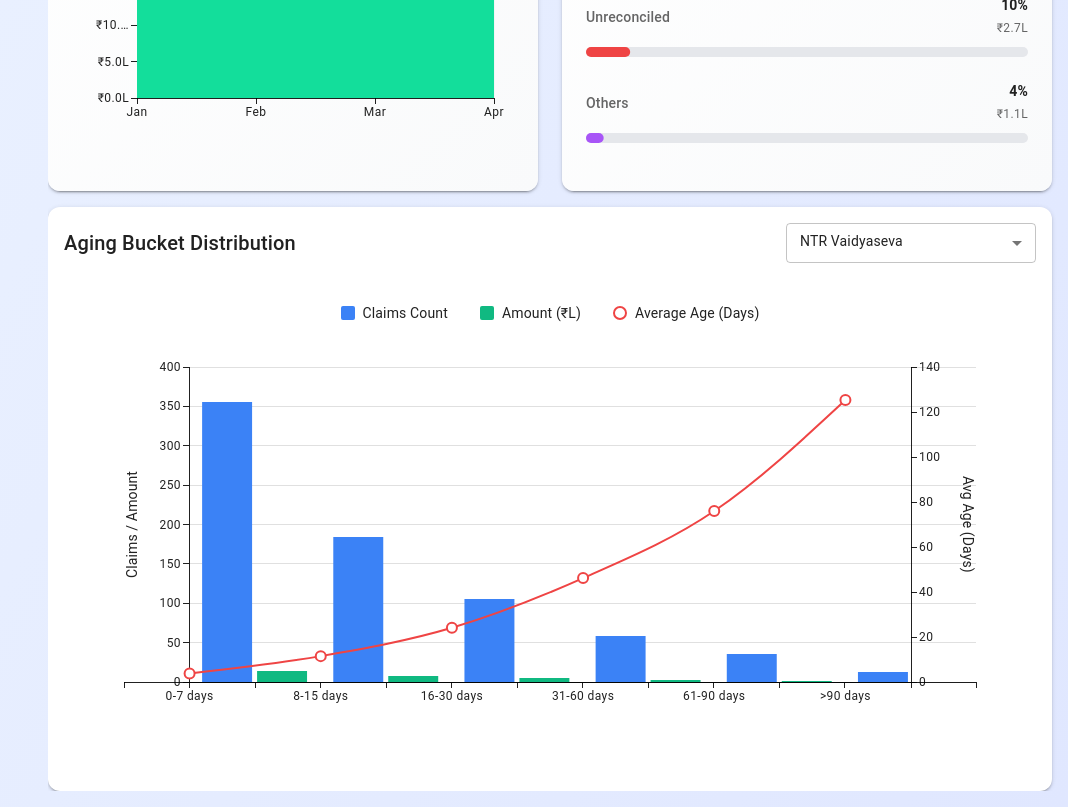
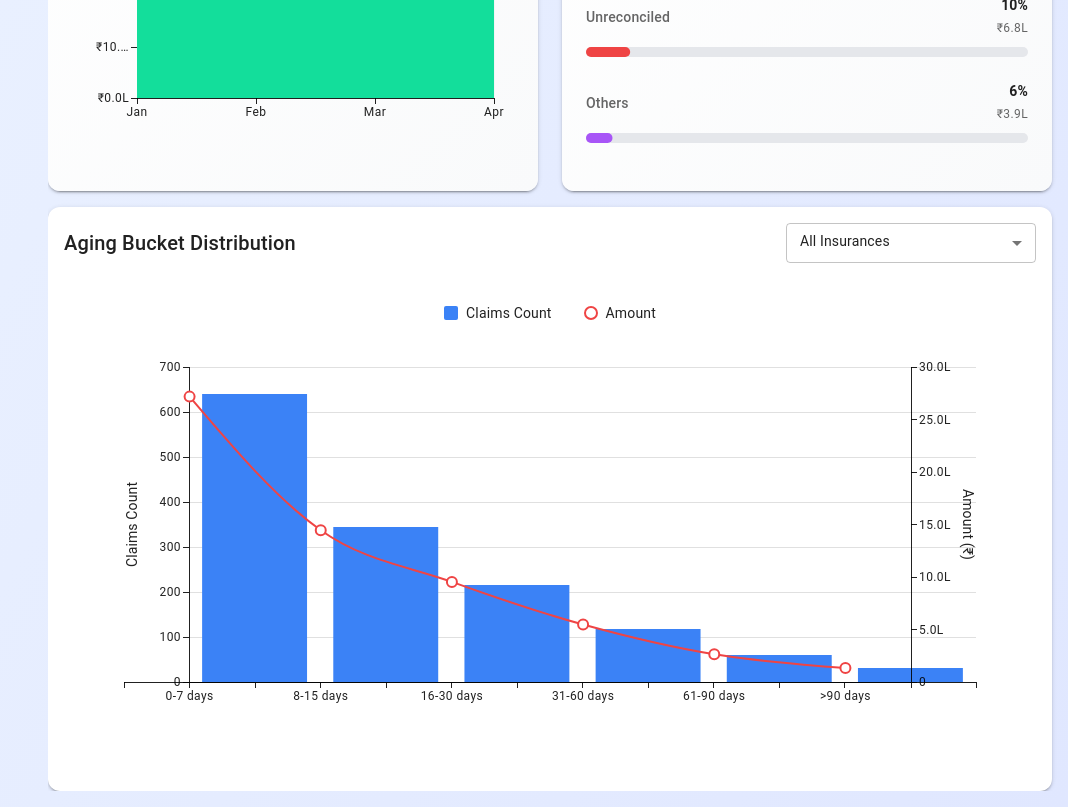
Before and after one commit to lavanyayarlagadda/Clamis_Traking, a React (Vite) app in the folder claims/: page /dashboard in a window 1280 px wide. Shown: the part 1440-2247 px from the top of the page, without its empty margins (212-1280 px from the left). Built offline with nearby package versions, Linux system fonts and the light colour scheme.

Commit message:
NO TICKET: fixed the aging graph issues

```diff
--- a/claims/src/pages/Dashboard/AginBucketDistribution.tsx
+++ b/claims/src/pages/Dashboard/AginBucketDistribution.tsx
@@ -1,4 +1,4 @@
-import React from 'react';
+import React from "react";
 import {
   Card,
   CardContent,
@@ -6,88 +6,100 @@ import {
   Typography,
   Box,
   Stack,
-} from '@mui/material';
-import {
-  BarChart,
-  LineChart,
-} from '@mui/x-charts';
-import MultiSelect from '../../components/reusable/MultiSelect'; // assuming this is your reusable component
+  Tooltip,
+} from "@mui/material";
+import { BarChart, LineChart } from "@mui/x-charts";
+import MultiSelect from "../../components/reusable/MultiSelect";
 
 const insuranceCompanies = [
-  'NTR Vaidyaseva',
-  'ICICI Lombard',
-  'Star Health',
-  'HDFC ERGO',
-  'Bajaj Allianz',
+  "NTR Vaidyaseva",
+  "ICICI Lombard",
+  "Star Health",
+  "HDFC ERGO",
+  "Bajaj Allianz",
 ];
 
 const AgingBucketDistribution: React.FC = () => {
   const [selectedCompanies, setSelectedCompanies] = React.useState<string[]>([
-    'NTR Vaidyaseva',
+    "ALL",
   ]);
+  const [hoveredIndex, setHoveredIndex] = React.useState<number | null>(null);
+  const [tooltipData, setTooltipData] = React.useState<{
+    bucket: string;
+    claims: number;
+    amount: number;
+    x: number;
+    y: number;
+  } | null>(null);
 
-  // Aging buckets
-  const buckets = ['0-7 days', '8-15 days', '16-30 days', '31-60 days', '61-90 days', '>90 days'];
+  const buckets = [
+    "0-7 days",
+    "8-15 days",
+    "16-30 days",
+    "31-60 days",
+    "61-90 days",
+    ">90 days",
+  ];
 
-  // Sample aging bucket data for each insurance company
-  const companyData: Record<string, { bucket: string; claims: number; amount: number; avgAge: number }[]> = {
-    'NTR Vaidyaseva': [
-      { bucket: '0-7 days', claims: 356, amount: 1367890, avgAge: 3.8 },
-      { bucket: '8-15 days', claims: 184, amount: 745678, avgAge: 11.5 },
-      { bucket: '16-30 days', claims: 106, amount: 523456, avgAge: 24.1 },
-      { bucket: '31-60 days', claims: 59, amount: 256789, avgAge: 46.2 },
-      { bucket: '61-90 days', claims: 35, amount: 128234, avgAge: 76.0 },
-      { bucket: '>90 days', claims: 13, amount: 61234, avgAge: 125.3 },
+  const companyData: Record<
+    string,
+    { bucket: string; claims: number; amount: number }[]
+  > = {
+    "NTR Vaidyaseva": [
+      { bucket: "0-7 days", claims: 356, amount: 1367890 },
+      { bucket: "8-15 days", claims: 184, amount: 745678 },
+      { bucket: "16-30 days", claims: 106, amount: 523456 },
+      { bucket: "31-60 days", claims: 59, amount: 256789 },
+      { bucket: "61-90 days", claims: 35, amount: 128234 },
+      { bucket: ">90 days", claims: 13, amount: 61234 },
     ],
-    'ICICI Lombard': [
-      { bucket: '0-7 days', claims: 80, amount: 400000, avgAge: 3.2 },
-      { bucket: '8-15 days', claims: 40, amount: 200000, avgAge: 10.8 },
-      { bucket: '16-30 days', claims: 40, amount: 100000, avgAge: 23.0 },
-      { bucket: '31-60 days', claims: 20, amount: 100000, avgAge: 44.5 },
-      { bucket: '61-90 days', claims: 10, amount: 50000, avgAge: 74.0 },
-      { bucket: '>90 days', claims: 5, amount: 30000, avgAge: 115.0 },
+    "ICICI Lombard": [
+      { bucket: "0-7 days", claims: 80, amount: 400000 },
+      { bucket: "8-15 days", claims: 40, amount: 200000 },
+      { bucket: "16-30 days", claims: 40, amount: 100000 },
+      { bucket: "31-60 days", claims: 20, amount: 100000 },
+      { bucket: "61-90 days", claims: 10, amount: 50000 },
+      { bucket: ">90 days", claims: 5, amount: 30000 },
     ],
-    'Star Health': [
-      { bucket: '0-7 days', claims: 90, amount: 450000, avgAge: 3.5 },
-      { bucket: '8-15 days', claims: 50, amount: 250000, avgAge: 11.0 },
-      { bucket: '16-30 days', claims: 30, amount: 150000, avgAge: 23.5 },
-      { bucket: '31-60 days', claims: 20, amount: 80000, avgAge: 45.0 },
-      { bucket: '61-90 days', claims: 8, amount: 40000, avgAge: 75.0 },
-      { bucket: '>90 days', claims: 6, amount: 20000, avgAge: 118.0 },
+    "Star Health": [
+      { bucket: "0-7 days", claims: 90, amount: 450000 },
+      { bucket: "8-15 days", claims: 50, amount: 250000 },
+      { bucket: "16-30 days", claims: 30, amount: 150000 },
+      { bucket: "31-60 days", claims: 20, amount: 80000 },
+      { bucket: "61-90 days", claims: 8, amount: 40000 },
+      { bucket: ">90 days", claims: 6, amount: 20000 },
     ],
-    'HDFC ERGO': [
-      { bucket: '0-7 days', claims: 65, amount: 300000, avgAge: 3.6 },
-      { bucket: '8-15 days', claims: 40, amount: 150000, avgAge: 11.1 },
-      { bucket: '16-30 days', claims: 20, amount: 100000, avgAge: 24.0 },
-      { bucket: '31-60 days', claims: 10, amount: 60000, avgAge: 45.5 },
-      { bucket: '61-90 days', claims: 5, amount: 25000, avgAge: 73.0 },
-      { bucket: '>90 days', claims: 2, amount: 10000, avgAge: 110.0 },
+    "HDFC ERGO": [
+      { bucket: "0-7 days", claims: 65, amount: 300000 },
+      { bucket: "8-15 days", claims: 40, amount: 150000 },
+      { bucket: "16-30 days", claims: 20, amount: 100000 },
+      { bucket: "31-60 days", claims: 10, amount: 60000 },
+      { bucket: "61-90 days", claims: 5, amount: 25000 },
+      { bucket: ">90 days", claims: 2, amount: 10000 },
     ],
-    'Bajaj Allianz': [
-      { bucket: '0-7 days', claims: 50, amount: 200000, avgAge: 3.1 },
-      { bucket: '8-15 days', claims: 30, amount: 100000, avgAge: 10.9 },
-      { bucket: '16-30 days', claims: 20, amount: 80000, avgAge: 22.8 },
-      { bucket: '31-60 days', claims: 9, amount: 50000, avgAge: 43.5 },
-      { bucket: '61-90 days', claims: 3, amount: 20000, avgAge: 70.0 },
-      { bucket: '>90 days', claims: 5, amount: 12000, avgAge: 109.0 },
+    "Bajaj Allianz": [
+      { bucket: "0-7 days", claims: 50, amount: 200000 },
+      { bucket: "8-15 days", claims: 30, amount: 100000 },
+      { bucket: "16-30 days", claims: 20, amount: 80000 },
+      { bucket: "31-60 days", claims: 9, amount: 50000 },
+      { bucket: "61-90 days", claims: 3, amount: 20000 },
+      { bucket: ">90 days", claims: 5, amount: 12000 },
     ],
   };
 
   const getCombinedData = () => {
-    const isAllSelected = selectedCompanies.includes('ALL');
-    const companies = isAllSelected ? insuranceCompanies : selectedCompanies;
+    const isAll = selectedCompanies.includes("ALL");
+    const companies = isAll ? insuranceCompanies : selectedCompanies;
 
     return buckets.map((bucket) => {
       let claims = 0;
       let amount = 0;
-      let avgAgeTotal = 0;
 
       companies.forEach((company) => {
         const record = companyData[company].find((d) => d.bucket === bucket);
         if (record) {
           claims += record.claims;
           amount += record.amount;
-          avgAgeTotal += record.avgAge;
         }
       });
 
@@ -95,36 +107,90 @@ const AgingBucketDistribution: React.FC = () => {
         bucket,
         claims,
         amount,
-        avgAge: +(avgAgeTotal / companies.length).toFixed(1),
       };
     });
   };
 
   const handleCompanyChange = (selected: string[]) => {
     if (selected.length === 0) {
-      setSelectedCompanies(['NTR Vaidyaseva']);
-    } else if (selected.includes('ALL')) {
-      setSelectedCompanies(['ALL']);
+      setSelectedCompanies(["NTR Vaidyaseva"]);
+    } else if (selected.includes("ALL")) {
+      setSelectedCompanies(["ALL"]);
     } else {
       setSelectedCompanies(selected);
     }
   };
 
+  const formatAmount = (value: number): string => {
+    if (value >= 1_00_00_000) return `${(value / 1_00_00_000).toFixed(1)}Cr`;
+    if (value >= 1_00_000) return `${(value / 1_00_000).toFixed(1)}L`;
+    if (value >= 1_000) return `${(value / 1_000).toFixed(1)}K`;
+    return `${value}`;
+  };
+
   const data = getCombinedData();
+
+  const handleMouseEnter = (
+    event: React.MouseEvent<SVGRectElement>,
+    index: number
+  ) => {
+    const rect = event.currentTarget.getBoundingClientRect();
+    setHoveredIndex(index);
+    setTooltipData({
+      ...data[index],
+      x: rect.left + rect.width / 2,
+      y: rect.top,
+    });
+  };
+
+  const handleMouseLeave = () => {
+    setTooltipData(null);
+  };
+
+  const createVirtualAnchor = () => {
+    if (!tooltipData) return null;
+
+    return {
+      getBoundingClientRect: () => ({
+        top: tooltipData.y,
+        left: tooltipData.x,
+        right: tooltipData.x,
+        bottom: tooltipData.y,
+        width: 0,
+        height: 0,
+        x: tooltipData.x,
+        y: tooltipData.y,
+        toJSON: () => ({
+          top: tooltipData.y,
+          left: tooltipData.x,
+          right: tooltipData.x,
+          bottom: tooltipData.y,
+          width: 0,
+          height: 0,
+          x: tooltipData.x,
+          y: tooltipData.y,
+        }),
+      }),
+    };
+  };
 
   return (
     <Card
       elevation={3}
       sx={{
-        bgcolor: 'linear-gradient(135deg, #ffffff 0%, #f9fafb 100%)',
+        bgcolor: "linear-gradient(135deg, #ffffff 0%, #f9fafb 100%)",
         borderRadius: 3,
         boxShadow: 2,
-        transition: 'transform 0.2s ease-in-out',
+        transition: "transform 0.2s ease-in-out",
       }}
     >
       <CardHeader
         title={
-          <Stack direction="row" justifyContent="space-between" alignItems="center">
+          <Stack
+            direction="row"
+            justifyContent="space-between"
+            alignItems="center"
+          >
             <Typography variant="h6" fontWeight="medium">
               Aging Bucket Distribution
             </Typography>
@@ -133,8 +199,8 @@ const AgingBucketDistribution: React.FC = () => {
                 options={insuranceCompanies}
                 selected={selectedCompanies}
                 onChange={handleCompanyChange}
+                includeAllOption
                 width={250}
-                includeAllOption
                 placeholder="Select insurance companies"
               />
             </Box>
@@ -142,15 +208,24 @@ const AgingBucketDistribution: React.FC = () => {
         }
       />
       <CardContent>
-        <Box display="flex" gap={4} justifyContent="center" mt={1} mb={3} flexWrap="wrap">
+        <Box
+          display="flex"
+          gap={4}
+          justifyContent="center"
+          mt={1}
+          mb={3}
+          flexWrap="wrap"
+        >
           <Box display="flex" alignItems="center" gap={1}>
-            <Box sx={{ width: 14, height: 14, bgcolor: '#3b82f6', borderRadius: 0.5 }} />
+            <Box
+              sx={{
+                width: 14,
+                height: 14,
+                bgcolor: "#3b82f6",
+                borderRadius: 0.5,
+              }}
+            />
             <Typography variant="body2">Claims Count</Typography>
-          </Box>
-
-          <Box display="flex" alignItems="center" gap={1}>
-            <Box sx={{ width: 14, height: 14, bgcolor: '#10b981', borderRadius: 0.5 }} />
-            <Typography variant="body2">Amount (₹L)</Typography>
           </Box>
 
           <Box display="flex" alignItems="center" gap={1}>
@@ -158,74 +233,135 @@ const AgingBucketDistribution: React.FC = () => {
               sx={{
                 width: 14,
                 height: 14,
-                borderRadius: '50%',
-                border: '2px solid #ef4444',
-                bgcolor: 'transparent',
+                borderRadius: "50%",
+                border: "2px solid #ef4444",
+                bgcolor: "transparent",
               }}
             />
-            <Typography variant="body2">Average Age (Days)</Typography>
+            <Typography variant="body2">Amount </Typography>
           </Box>
         </Box>
 
-        <Box sx={{ position: 'relative', height: 420 }}>
+        <Box sx={{ position: "relative", height: 420 }}>
           <BarChart
             height={420}
             margin={{ top: 20, bottom: 60, left: 60, right: 60 }}
             xAxis={[
               {
-                id: 'bucket',
+                id: "bucket",
                 data: buckets,
-                scaleType: 'band',
+                scaleType: "band",
                 tickLabelStyle: {
                   angle: -30,
-                  textAnchor: 'end',
+                  textAnchor: "end",
                   fontSize: 12,
                 },
               },
             ]}
-            yAxis={[{ id: 'left-axis', label: 'Claims / Amount' }]}
+            yAxis={[{ id: "left-axis", label: "Claims Count" }]}
             series={[
               {
-                id: 'claims',
+                id: "claims",
                 data: data.map((d) => d.claims),
-                color: '#3b82f6',
-              },
-              {
-                id: 'amount',
-                data: data.map((d) => +(d.amount / 100000).toFixed(2)),
-                color: '#10b981',
+                color: "#3b82f6",
               },
             ]}
             grid={{ horizontal: true }}
+            slotProps={{
+              bar: {
+                onMouseEnter: (event: React.MouseEvent<SVGRectElement>) => {
+                  // Get the index from the event target's position
+                  const svgRect = event.currentTarget
+                    .closest("svg")
+                    ?.getBoundingClientRect();
+                  const barWidth = svgRect?.width
+                    ? svgRect.width / buckets.length
+                    : 0;
+                  const mouseX = event.clientX - (svgRect?.left || 0);
+                  const index = Math.floor(mouseX / barWidth);
+
+                  if (index >= 0 && index < buckets.length) {
+                    handleMouseEnter(event, index);
+                  }
+                },
+                onMouseLeave: () => {
+                  setHoveredIndex(null);
+                  setTooltipData(null);
+                },
+              },
+              tooltip: {
+                trigger: "none",
+              },
+            }}
           />
 
           <LineChart
             height={420}
             margin={{ top: 20, bottom: 60, left: 60, right: 60 }}
-            xAxis={[
+            xAxis={[{ id: "bucket", data: buckets, scaleType: "band" }]}
+            yAxis={[
               {
-                id: 'bucket',
-                data: buckets,
-                scaleType: 'band',
+                id: "amount-axis",
+                label: "Amount (₹)",
+                position: "right",
+                valueFormatter: formatAmount,
               },
             ]}
-            yAxis={[{ id: 'avg-age', label: 'Avg Age (Days)', position: 'right' }]}
             series={[
               {
-                id: 'avgAge',
-                data: data.map((d) => d.avgAge),
-                color: '#ef4444',
-                curve: 'monotoneX',
+                id: "amount-line",
+                data: data.map((d) => d.amount),
+                color: "#ef4444",
+                curve: "monotoneX",
               },
             ]}
             sx={{
-              position: 'absolute',
+              position: "absolute",
               top: 0,
               left: 0,
               right: 0,
-              pointerEvents: 'none',
+              pointerEvents: "none",
             }}
           />
+
+          {hoveredIndex !== null && tooltipData && (
+            <Tooltip
+              open
+              title={
+                <Box>
+                  <Typography variant="subtitle2" fontWeight="bold">
+                    {data[hoveredIndex].bucket}
+                  </Typography>
+                  <Typography variant="body2">
+                    Claims: <strong>{data[hoveredIndex].claims}</strong>
+                  </Typography>
+                  <Typography variant="body2">
+                    Amount:{" "}
+                    <strong>₹{formatAmount(data[hoveredIndex].amount)}</strong>
+                  </Typography>
+                </Box>
+              }
+              arrow
+              placement="top"
+              PopperProps={{
+                anchorEl: {
+                  getBoundingClientRect: () => ({
+                    top: tooltipData.y,
+                    left: tooltipData.x,
+                    right: tooltipData.x,
+                    bottom: tooltipData.y,
+                    width: 0,
+                    height: 0,
+                    x: tooltipData.x,
+                    y: tooltipData.y,
+                    toJSON: () => ({}),
+                  }),
+                },
+              }}
+            >
+              <div style={{ display: "none" }} />
+            </Tooltip>
+          )}
         </Box>
       </CardContent>
     </Card>
--- a/claims/src/pages/Dashboard/ClaimsAmountChart.tsx
+++ b/claims/src/pages/Dashboard/ClaimsAmountChart.tsx
@@ -27,8 +27,7 @@ interface MonthlyAmounts {
 
 const ClaimAmountChart: React.FC = () => {
   const [selectedCompanies, setSelectedCompanies] = React.useState<string[]>([
-    'NTR Vaidyaseva',
-    'ICICI Lombard'
+    'ALL'
   ]);
 
   // Sample data for each insurance company
--- a/claims/src/pages/Dashboard/ClaimsByStatus.tsx
+++ b/claims/src/pages/Dashboard/ClaimsByStatus.tsx
@@ -60,7 +60,7 @@ const companyData: Record<
 const ClaimsByStatus: React.FC = () => {
   const theme = useTheme();
   const [selectedCompanies, setSelectedCompanies] = React.useState<string[]>([
-    'NTR Vaidyaseva',
+    'ALL'
   ]);
 
   const getData = () => {
--- a/claims/src/pages/Dashboard/InsurancePerformance.tsx
+++ b/claims/src/pages/Dashboard/InsurancePerformance.tsx
@@ -25,7 +25,7 @@ const insuranceCompanies = [
 const InsurancePerformance: React.FC = () => {
   const theme = useTheme();
   const [selectedCompanies, setSelectedCompanies] = React.useState<string[]>([
-    'NTR Vaidyaseva',
+    'ALL'
   ]);
 
   const formatCurrency = (value: number) => `₹${(value / 100000).toFixed(1)}L`;
--- a/claims/src/pages/Dashboard/MonthlyClaims.tsx
+++ b/claims/src/pages/Dashboard/MonthlyClaims.tsx
@@ -28,7 +28,7 @@ interface MonthlyData {
 const MonthlyClaimsTrend: React.FC = () => {
   const theme = useTheme();
   const [selectedCompanies, setSelectedCompanies] = React.useState<string[]>([
-    'NTR Vaidyaseva'
+    'ALL'
   ]);
 
   // Sample data for each insurance company
--- a/claims/src/pages/Dashboard/ReconcilationStatusDistribution.tsx
+++ b/claims/src/pages/Dashboard/ReconcilationStatusDistribution.tsx
@@ -30,7 +30,7 @@ const ReconciliationStatusDistribution: React.FC = () => {
   const theme = useTheme();
 
   const [selectedCompanies, setSelectedCompanies] = React.useState<string[]>([
-    'NTR Vaidyaseva',
+    'ALL'
   ]);
 
   const formatCurrency = (value: number): string => {
--- a/claims/src/pages/Dashboard/SettlementReconciliationTrends.tsx
+++ b/claims/src/pages/Dashboard/SettlementReconciliationTrends.tsx
@@ -33,7 +33,7 @@ const SettlementReconciliationTrends: React.FC = () => {
   const theme = useTheme();
 
   const [selectedCompanies, setSelectedCompanies] = React.useState<string[]>([
-    'NTR Vaidyaseva',
+    'ALL'
   ]);
 
   const formatCurrency = (value: number) => `₹${(value / 100000).toFixed(1)}L`;
```
